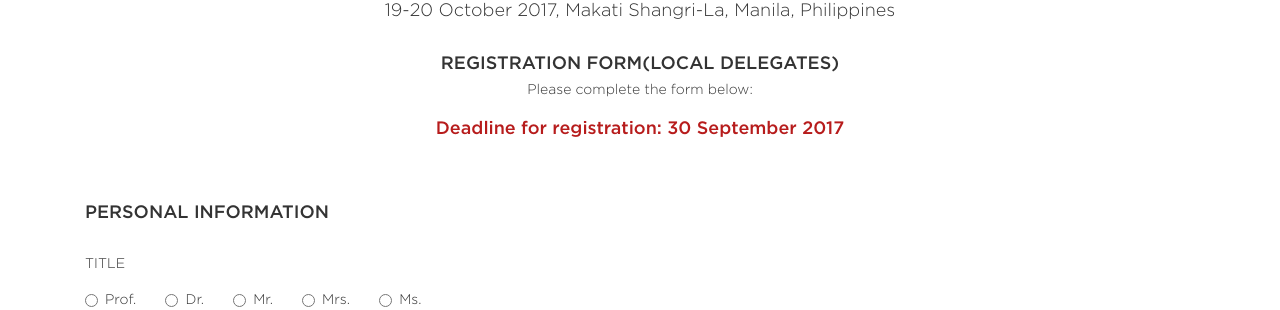
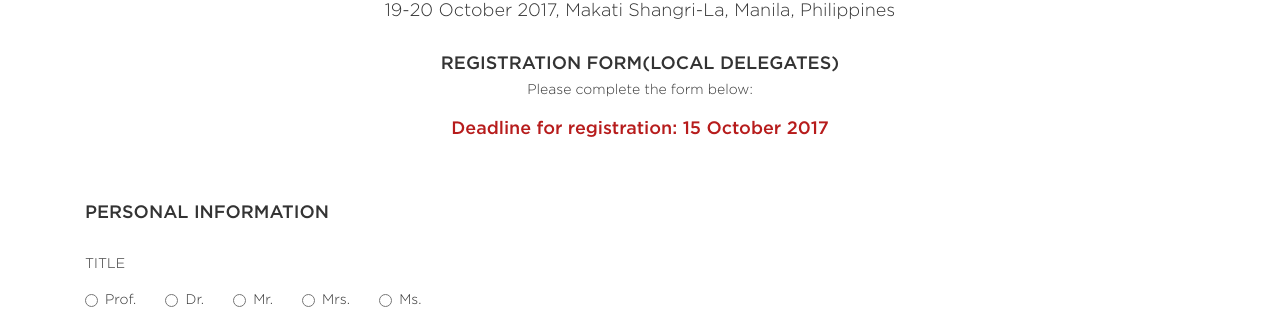
Before and after one commit to aotca2017/aoc2017local, a Jekyll site: the page built from index.html, in a window 1280 px wide. Shown: the part 337-647 px from the top of the page. Built offline with Jekyll 4.4.1, drawn with Linux system fonts in a browser that asks for light colours.

Commit message:
Update deadline date

```diff
--- a/_includes/content.html
+++ b/_includes/content.html
@@ -1,7 +1,7 @@
 <div class="container content-section">
     <h2 class="header-section">REGISTRATION FORM(LOCAL DELEGATES)</h2>
     <span class="header-text">Please complete the form below:</span>
-    <h2 class="header-deadline">Deadline for registration: 30 September 2017</h2>
+    <h2 class="header-deadline">Deadline for registration: 15 October 2017</h2>
 
 
     <script type="text/javascript">var submitted = false;</script>
```
